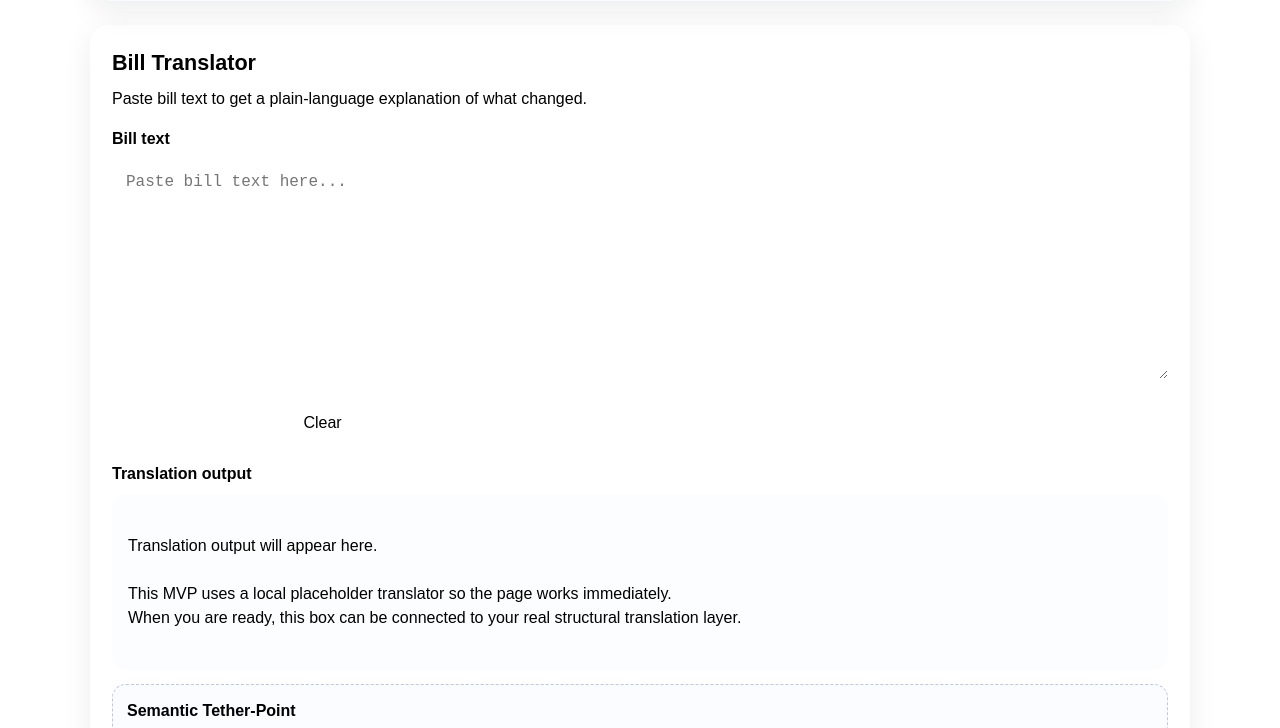
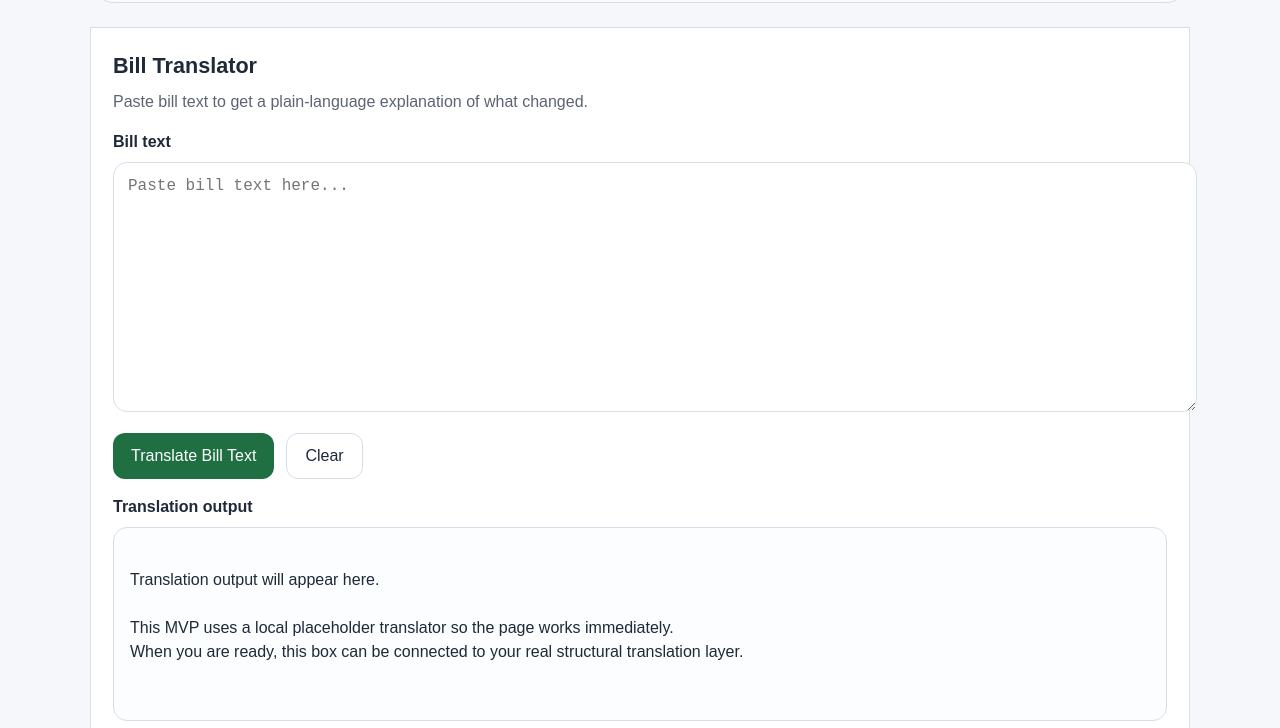
Before and after one commit to Mellieradpants/wa-civic-dashboard, a plain HTML site: page index.html in a window 1280 px wide. Shown: the part 171-899 px from the top of the page. Drawn offline with Linux system fonts and the light colour scheme.

Commit message:
Update index.html

```diff
--- a/index.html
+++ b/index.html
@@ -7,7 +7,6 @@
   <title>Washington State Civic Dashboard</title>
   <style>
     :root {
-      :root {
   --bg: #f5f7fb;
   --panel: #ffffff;
   --text: #1f2937;
```
